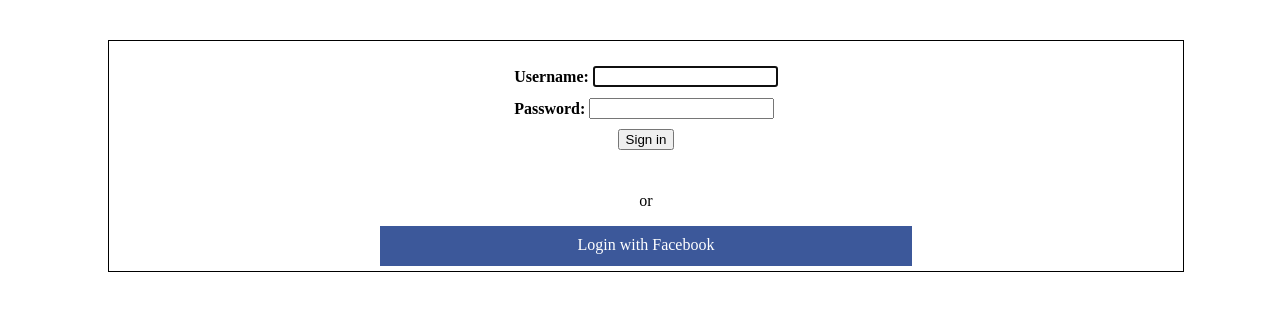
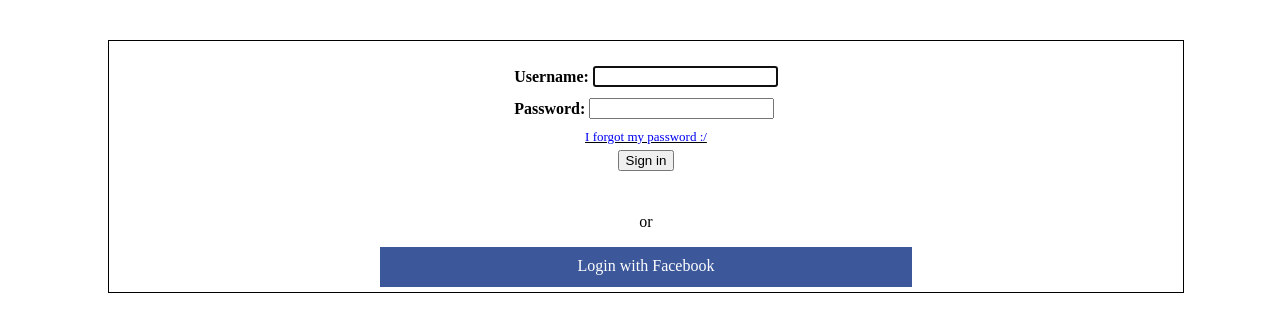
Before and after one commit to elhamza9/django-news, a Django app: page /login in a window 1280 px wide. Shown: the part 72-404 px from the top of the page. Run offline with Django 3.2, Linux system fonts and the light colour scheme.

Commit message:
Add forgot pass link

```diff
--- a/djangonews/djangonews/templates/auth/login.html
+++ b/djangonews/djangonews/templates/auth/login.html
@@ -9,8 +9,12 @@
             <table>
                 {{ form.as_table }}
             </table>
+            <div class="forgot-pass" >
+                <a id="forgot-pass-link" class="link" href="{% url 'recover_password' %}">I forgot my password :/</a>
+            </div>
             <button id="login-btn" type="submit">Sign in</button>
         </form>
+
         <p>or</p>
         <div class="social">
             <a class="link" href="{% url 'social:begin' 'facebook' %}">Login with Facebook</a>
--- a/djangonews/topics/static/topics/styles/main.css
+++ b/djangonews/topics/static/topics/styles/main.css
@@ -314,3 +314,9 @@
     display: block;
     margin: 5px 0;
 }
+
+.login-wrapper .forgot-pass {
+    font-size: 13px;
+    margin-bottom: 5px;
+    text-decoration: underline;
+}
```
